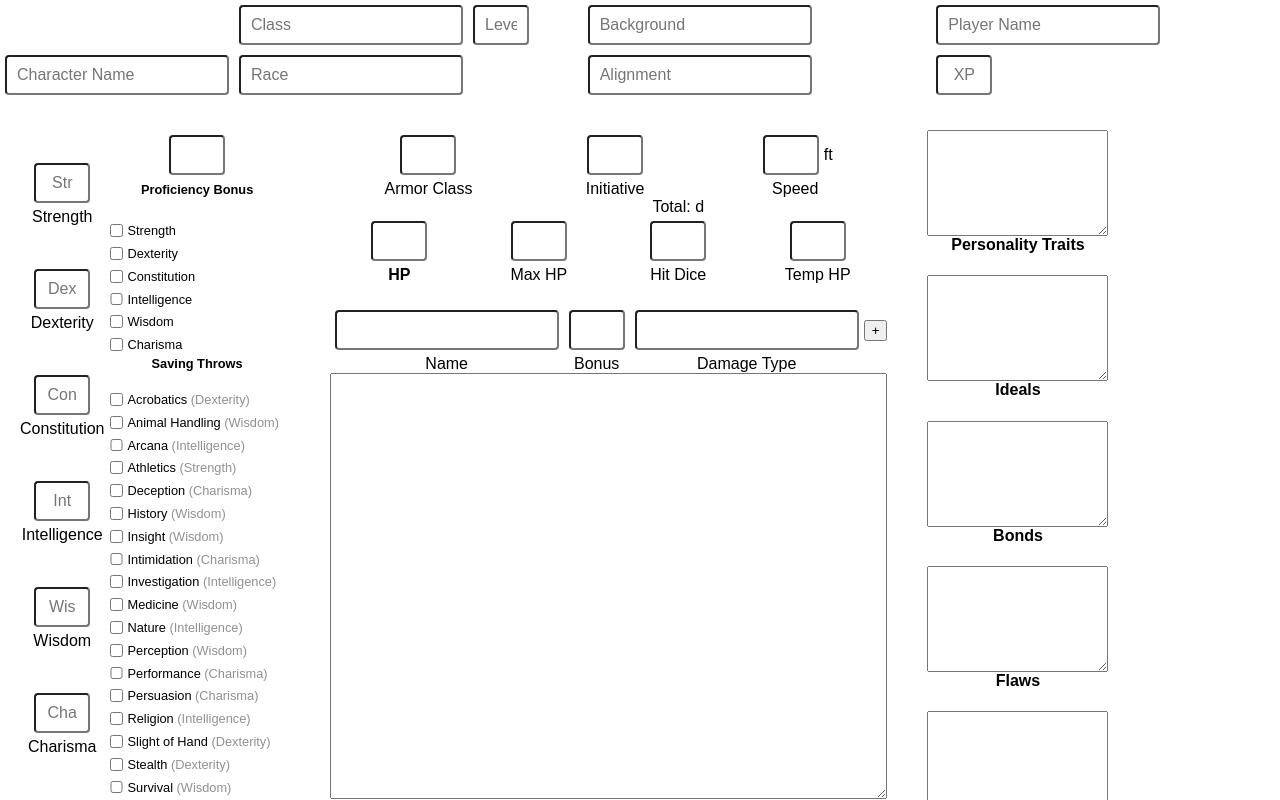
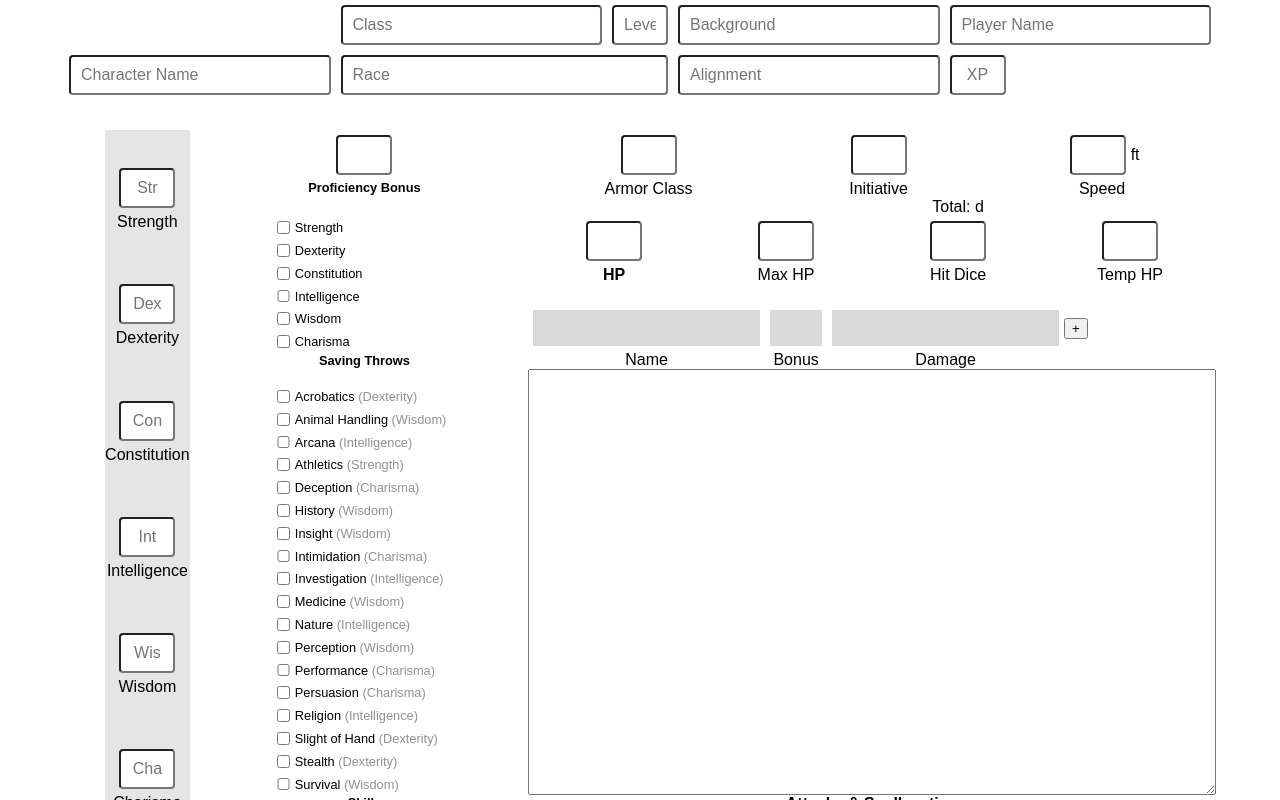
Before and after one commit to etherealmachine/dnd5e-binder, a React (Create React App) app: page / in a window 1280 px wide. Shown: the top 800 px of the page. Built offline with nearby package versions, Linux system fonts and the light colour scheme; the HTML template or start-up script is replaced by a standard one.

Commit message:
Cleaned up layout, works on desktop and mobile.

```diff
--- a/src/App.css
+++ b/src/App.css
@@ -1,7 +1,7 @@
 .App {
   display: flex;
-  width: 100%;
-  justify-content: center;
+  flex-direction: column;
+  max-width: 90%;
   align-self: center;
 }
 
@@ -12,11 +12,12 @@ input {
   border: 1px solid ##6B6B6B;
   border-radius: 4px;
   max-height: 1em;
-  max-width: 200px;
 }
 
-input[type=text] {
-  width: 100%;
+input.flat {
+  border: 0;
+  border-radius: 0;
+  background-color: #D9D9D9;
 }
 
 input[type=number] {
@@ -34,31 +35,35 @@ input[type=number]::-webkit-outer-spin-button {
 textarea {
   flex: 1;
   min-height: 100px;
-}
-
-div {
-  display: flex;
+  min-width: 300px;
 }
 
 h4 {
+  display: flex;
   align-self: center;
   margin-top: 0;
 }
 
-.main-column {
-  flex-direction: column;
-  margin-top: 30px;
-  padding-left: 20px;
-  padding-right: 20px;
+.main-body {
+  display: flex;
+  flex-wrap: wrap;
+}
+
+.row {
+  display: flex;
 }
 
 .column {
+  display: flex;
   flex-direction: column;
-  flex-shrink: 1;
 }
 
 .align-self-center {
   align-self: center;
+}
+
+.align-self-flex-end {
+  align-self: flex-end;
 }
 
 .align-items-center {
@@ -73,20 +78,24 @@ h4 {
   justify-content: space-around;
 }
 
+.flex-wrap {
+  flex-wrap: wrap;
+}
+
 .flex-1 {
-  flex: 1;
+  flex-grow: 1;
 }
 
 .flex-2 {
-  flex: 2;
+  flex-grow: 2;
 }
 
 .flex-3 {
-  flex: 3;
+  flex-grow: 3;
 }
 
 .flex-4 {
-  flex: 4;
+  flex-grow: 4;
 }
 
 .fc-gray-1 {
--- a/src/App.tsx
+++ b/src/App.tsx
@@ -57,7 +57,7 @@ class App extends React.Component<Props, State> {
         </div>
       );
       savingThrows.push(
-        <div key={`${attr}-saving-throw`} className="align-items-center">
+        <div key={`${attr}-saving-throw`} className="row align-items-center">
           <input name={`${attr}_saving_throw_proficiency`} type="checkbox" checked={this.state[`${attr}_saving_throw_proficiency`]} onChange={this.state.handleInputChange} />
           <span>{attr}</span>
           <span className="bonus">{this.bonusText(this.savingThrowBonus(attr))}</span>
@@ -65,52 +65,40 @@ class App extends React.Component<Props, State> {
       );
     })
     const skills: JSX.Element[] = Object.entries(Rules.skills).map(([skill, attr]) => {
-      return <div key={skill} className="align-items-center">
+      return <div key={skill} className="row align-items-center">
         <input name={`${skill}_proficiency}`} type="checkbox" checked={this.state[`${skill}_proficiency}`]} onChange={this.state.handleInputChange} />
         <span>{skill}&nbsp;<span className="fc-gray-1">({attr})</span></span>
         <span className="bonus">{this.bonusText(this.skillBonus(skill, attr))}</span>
       </div>
     });
     const coins: JSX.Element[] = Rules.coinage.map((coin) => {
-      return <div key={coin} className="align-items-center">
+      return <div key={coin} className="column align-items-center">
+        <input name={coin} type="number" min="0" value={this.state[coin]} onChange={this.state.handleInputChange} />
         <label className="flex-1" htmlFor={coin}>{coin}</label>
-        <input name={coin} type="number" min="0" value={this.state[coin]} onChange={this.state.handleInputChange} />
       </div>
     });
     const attacks = (
       <div className="column">
         {this.state.attacks.map((attack, i) => {
           return (<div key={`attack-${i}`} className="align-items-center">
-            <div>
-              <input name="attacks" data-index={i} data-key="name" value={this.state.attacks[i].name} onChange={this.state.handleInputChange} />
-            </div>
-            <div>
-              <input name="attacks" type="number" min="0" data-index={i} data-key="bonus" value={this.state.attacks[i].bonus} onChange={this.state.handleInputChange} />
-            </div>
-            <div>
-              <input name="attacks" data-index={i} data-key="damage_type"  value={this.state.attacks[i].damage_type} onChange={this.state.handleInputChange} />
-            </div>
+            <input className="flat" name="attacks" data-index={i} data-key="name" value={this.state.attacks[i].name} onChange={this.state.handleInputChange} />
+            <input className="flat" name="attacks" type="number" min="0" data-index={i} data-key="bonus" value={this.state.attacks[i].bonus} onChange={this.state.handleInputChange} />
+            <input className="flat" name="attacks" data-index={i} data-key="damage"  value={this.state.attacks[i].damage} onChange={this.state.handleInputChange} />
             <button name="remove_attack" data-index={i} onClick={this.state.handleButtonClick}>-</button>
           </div>);
         })}
-        <div className="align-items-center">
+        <div className="row align-items-center flex-wrap">
           <div className="column">
-            <div>
-              <input name="new_attack_name" type="text" value={this.state.new_attack_name} onChange={this.state.handleInputChange} />
-            </div>
+            <input className="flat" name="new_attack_name" type="text" value={this.state.new_attack_name} onChange={this.state.handleInputChange} />
             <span className="align-self-center">Name</span>
           </div>
           <div className="column">
-            <div>
-              <input name="new_attack_bonus" type="number" min="0" value={this.state.new_attack_bonus} onChange={this.state.handleInputChange} />
-            </div>
+            <input className="flat" name="new_attack_bonus" type="number" min="0" value={this.state.new_attack_bonus} onChange={this.state.handleInputChange} />
             <span className="align-self-center">Bonus</span>
           </div>
           <div className="column">
-            <div>
-              <input name="new_attack_damage_type" type="text" value={this.state.new_attack_damage_type} onChange={this.state.handleInputChange} />
-            </div>
-            <span className="align-self-center">Damage Type</span>
+            <input className="flat" name="new_attack_damage" type="text" value={this.state.new_attack_damage} onChange={this.state.handleInputChange} />
+            <span className="align-self-center">Damage</span>
           </div>
           <div className="column">
             <button name="add_attack" onClick={this.state.handleButtonClick}>+</button>
@@ -119,46 +107,34 @@ class App extends React.Component<Props, State> {
         </div>
       </div>);
     return (
-      <div className="App column">
-        <div className="flex-1">
-          <input className="flex-1" style={{alignSelf: 'flex-end'}} name="character_name" placeholder="Character Name" type="text" value={this.state.character_name} onChange={this.state.handleInputChange} />
-          <div className="flex-3">
+      <div className="App">
+        <div className="row flex-1 flex-wrap" style={{marginBottom: '30px'}}>
+          <div className="row flex-1 align-self-flex-end">
+            <input className="flex-1" name="character_name" placeholder="Character Name" type="text" value={this.state.character_name} onChange={this.state.handleInputChange} />
+          </div>
+          <div className="row flex-3 flex-wrap">
             <div className="column flex-1">
-              <div>
-                <div>
-                  <input name="class" placeholder="Class" type="text" value={this.state.class} onChange={this.state.handleInputChange} />
-                </div>
-                <div>
+              <div className="row">
+                <input className="flex-1" name="class" placeholder="Class" type="text" value={this.state.class} onChange={this.state.handleInputChange} />
                 <input name="level" placeholder="Level" type="number" min="1" value={this.state.level} onChange={this.state.handleInputChange} />
               </div>
-              </div>
-              <div>
               <input name="race" placeholder="Race" type="text" value={this.state.race} onChange={this.state.handleInputChange} />
             </div>
+            <div className="column flex-1">
+              <input name="background" placeholder="Background" type="text" value={this.state.background} onChange={this.state.handleInputChange} />
+              <input name="alignment" placeholder="Alignment" type="text" value={this.state.alignment} onChange={this.state.handleInputChange} />
             </div>
             <div className="column flex-1">
-              <div>
-                <input name="background" placeholder="Background" type="text" value={this.state.background} onChange={this.state.handleInputChange} />
-              </div>
-              <div>
-                <input name="alignment" placeholder="Alignment" type="text" value={this.state.alignment} onChange={this.state.handleInputChange} />
-              </div>
-            </div>
-            <div className="column flex-1">
-              <div>
               <input name="player_name" placeholder="Player Name" type="text" value={this.state.player_name} onChange={this.state.handleInputChange} />
-              </div>
-              <div>
               <input name="experience_points" placeholder="XP" type="number" min="0" value={this.state.experience_points} onChange={this.state.handleInputChange} />
             </div>
           </div>
         </div>
-        </div>
-        <div>
-          <div className="main-column">
+        <div className="main-body" style={{margin: '0 -15px'}}>
+          <div className="column flex-1" style={{padding: '0 15px'}}>
             <div className="column">
-              <div className="justify-content-space-around">
-                <div className="column">
+              <div className="row justify-content-space-around">
+                <div className="column justify-content-space-around" style={{backgroundColor: '#E5E5E5'}}>
                   {attributes}
                 </div>
                 <div className="column">
@@ -197,9 +173,9 @@ class App extends React.Component<Props, State> {
               <h4>Other Proficiencies &amp; Languages</h4>
             </div>
           </div>
-          <div className="main-column">
+          <div className="column flex-1" style={{padding: '0 15px'}}>
             <div className="column">
-              <div className="justify-content-space-around">
+              <div className="row justify-content-space-around">
                 <div className="column align-items-center">
                   <input name="armor_class" type="number" min="0" max="25" value={this.state.armor_class} onChange={this.state.handleInputChange} />
                   <label htmlFor="armor_class">Armor Class</label>
@@ -216,7 +192,7 @@ class App extends React.Component<Props, State> {
                   <label htmlFor="speed">Speed</label>
                 </div>
               </div>
-              <div className="justify-content-center justify-content-space-around">
+              <div className="row justify-content-space-around">
                 <div className="column align-items-center">
                   <span>&nbsp;</span>
                   <input name="current_hit_points" type="number" min="0" max={this.state.maximum_hit_points} value={this.state.current_hit_points} onChange={this.state.handleInputChange} />
@@ -245,8 +221,7 @@ class App extends React.Component<Props, State> {
               <h4>Attacks &amp; Spellcasting</h4>
             </div>
             <div className="column flex-1">
-              <div className="flex-1">
-                <div className="column">
+              <div className="row justify-content-space-around">
                 {coins}
               </div>
               <div className="column flex-1">
@@ -255,8 +230,7 @@ class App extends React.Component<Props, State> {
               </div>
             </div>
           </div>
-          </div>
-          <div className="main-column">
+          <div className="column flex-1" style={{padding: '0 15px'}}>
             <div className="column">
               <div className="column">
                 <textarea name="personality_traits" value={this.state.personality_traits} onChange={this.state.handleTextAreaChange} />
--- a/src/state.ts
+++ b/src/state.ts
@@ -4,7 +4,7 @@ import Rules from './rules';
 interface Attack {
   name: string;
   bonus: number | string;
-  damage_type: string;
+  damage: string;
 }
 
 export default class State {
@@ -36,7 +36,7 @@ export default class State {
   features_and_traits: string = '';
   new_attack_name: string = '';
   new_attack_bonus: number | string = '';
-  new_attack_damage_type: string = '';
+  new_attack_damage: string = '';
   attacks: Attack[] = [];
 
   private setState: (newState: any) => void;
@@ -67,7 +67,7 @@ export default class State {
     } else if (target.type === 'checkbox') {
       this[name] = target.checked;
     } else {
-      this[name] = isNaN(parseInt(value)) ? value: parseInt(value);
+      this[name] = isNaN(Number(value)) ? value: parseInt(value);
     }
   	window.localStorage.setItem('state', JSON.stringify(this));
   	this.setState(this);
@@ -87,11 +87,11 @@ export default class State {
       this.attacks.push({
         name: this.new_attack_name,
         bonus: this.new_attack_bonus,
-        damage_type: this.new_attack_damage_type,
+        damage: this.new_attack_damage,
       });
       this.new_attack_name = '';
       this.new_attack_bonus = '';
-      this.new_attack_damage_type = '';
+      this.new_attack_damage = '';
       window.localStorage.setItem('state', JSON.stringify(this));
       this.setState(this);
     } else if (name === 'remove_attack') {
```
Lines whose indentation alone changed are shown as unchanged.
